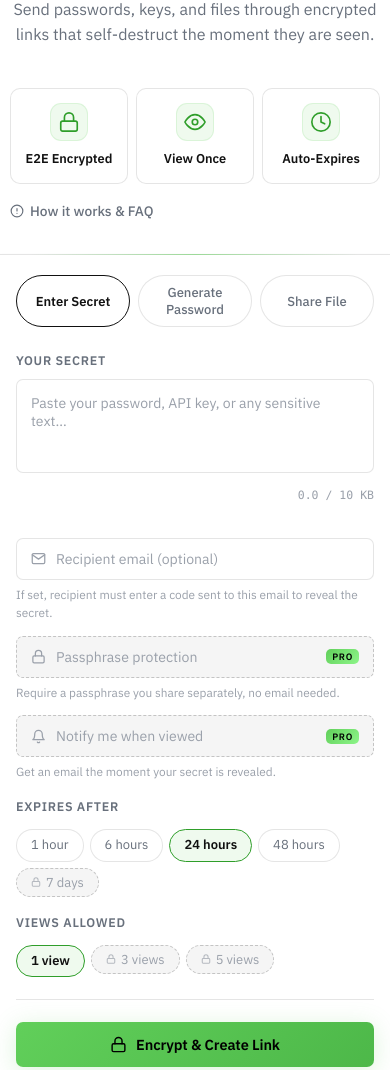
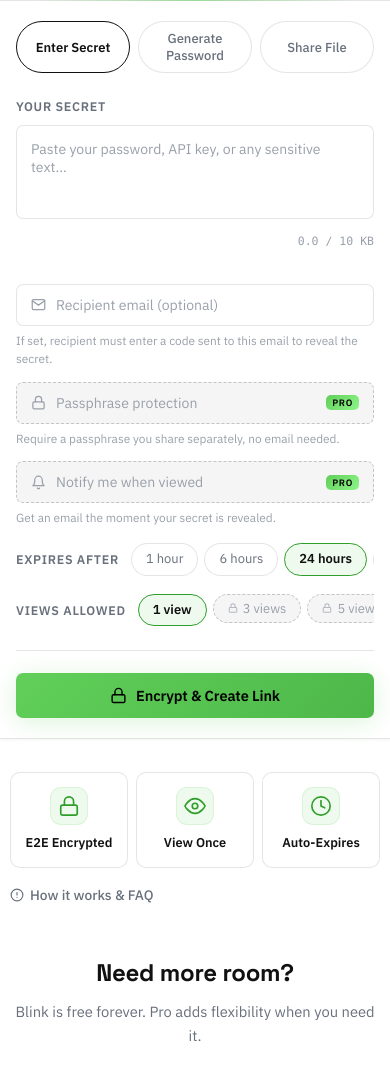
Before and after one commit to MALTOisHERE/onlyonce, a browser extension: page public/index.html in a window 390 px wide. Shown: the part 371-1441 px from the top of the page. Drawn offline with Linux system fonts and the light colour scheme; no server answers.

Commit message:
Improve mobile layout and overflow handling
Reorder the hero and secret card for smaller screens, compact the extension banner, and keep overflowing pills and badges scrollable to prevent page-width clipping.

```diff
--- a/public/index.html
+++ b/public/index.html
@@ -32,6 +32,7 @@
           <path fill="#e33b2e" d="M128.003 64.004H238.84a127.973 127.973 0 0 0-221.685.015l55.419 95.99l.015.008a63.993 63.993 0 0 1 55.415-96.014z"/>
         </svg>
         <span class="ext-banner-text">Blink is now on the Chrome Web Store! Create secret links right from your browser.</span>
+        <span class="ext-banner-text-short">New: browser extension</span>
         <a href="https://chromewebstore.google.com/detail/kllkcgnchmiaopmnaokioeajmdmfccgi" target="_blank" rel="noopener noreferrer" class="ext-banner-cta">
           Get the extension
           <svg width="13" height="13" viewBox="0 0 24 24" fill="none" stroke="currentColor" stroke-width="2.5" stroke-linecap="round" stroke-linejoin="round"><line x1="5" y1="12" x2="19" y2="12"></line><polyline points="12 5 19 12 12 19"></polyline></svg>
@@ -64,7 +65,6 @@
 
     <main class="main">
       <div class="hero-row">
-        <section class="hero">
           <div class="hero-top">
             <div class="hero-badge">
               <svg width="13" height="13" viewBox="0 0 24 24" fill="none" stroke="currentColor" stroke-width="2" stroke-linecap="round" stroke-linejoin="round"><path d="M12 22s8-4 8-10V5l-8-3-8 3v7c0 6 8 10 8 10z"/></svg>
@@ -107,7 +107,6 @@
               How it works &amp; FAQ
             </a>
           </div>
-        </section>
         <div class="card">
         <div class="tabs">
           <button class="tab active" data-tab="enter">Enter Secret</button>
--- a/public/style.css
+++ b/public/style.css
@@ -108,8 +108,14 @@
   --scrollbar-thumb-hover: #2a3757;
 }
 
-html { scroll-behavior: smooth; }
-
+html { scroll-behavior: smooth; overflow-x: hidden; }
+
+/* Guard against any one element overflowing and dragging the whole page
+   wider than the viewport - without this, a single stray overflow anywhere
+   on the page makes every "full width" element (header, banners, cards)
+   get visibly clipped at the real viewport edge, since their 100% widths
+   are then relative to the inflated, scrollable document instead of what's
+   actually visible. */
 body {
   font-family: 'IBM Plex Sans', system-ui, -apple-system, BlinkMacSystemFont, 'Segoe UI', Roboto, sans-serif;
   background: var(--bg);
@@ -118,6 +124,8 @@ body {
   line-height: 1.6;
   -webkit-font-smoothing: antialiased;
   transition: background .2s ease, color .2s ease;
+  overflow-x: hidden;
+  width: 100%;
 }
 
 ::selection { background: rgba(97,207,90,.35); }
@@ -178,6 +186,7 @@ body {
 .ext-banner-inner { display: flex; align-items: center; gap: 10px; flex-wrap: wrap; justify-content: center; }
 .ext-banner-icon { flex-shrink: 0; }
 .ext-banner-text { font-weight: 500; }
+.ext-banner-text-short { display: none; font-weight: 500; }
 .ext-banner-cta {
   display: inline-flex;
   align-items: center;
@@ -205,6 +214,12 @@ body {
 .ext-banner-close:hover { opacity: 1; }
 @media (max-width: 640px) {
   .ext-banner { padding: 10px 40px 10px 14px; font-size: .78rem; }
+  /* The full announcement sentence is what forced this banner to stack
+     across multiple lines. On mobile, swap it for a short label so the
+     icon, label and CTA all fit on one compact row. */
+  .ext-banner-text { display: none; }
+  .ext-banner-text-short { display: inline; }
+  .ext-banner-inner { flex-direction: row; gap: 8px; }
 }
 
 /* ── Header (slim top bar) ── */
@@ -281,19 +296,13 @@ body {
 .btn-theme-toggle:hover { border-color: var(--border-hi); color: var(--text); background: var(--surface-3); }
 
 /* ── Hero ── */
-.hero {
+.hero-top, .hero-bottom {
   display: flex;
   flex-direction: column;
-  justify-content: center;
-  gap: 40px;
   text-align: left;
   animation: fadeUp .5s .08s ease both;
   position: relative;
   z-index: 1;
-}
-.hero-top, .hero-bottom {
-  display: flex;
-  flex-direction: column;
 }
 .hero-bottom { gap: 16px; }
 .hero-badge {
@@ -348,14 +357,34 @@ body {
 .hero-row {
   display: grid;
   grid-template-columns: 1.05fr 1fr;
+  grid-template-rows: auto 1fr;
   gap: 56px;
   align-items: stretch;
   margin-bottom: 52px;
 }
+/* Two columns side by side above 860px: hero-top sits over hero-bottom in
+   the left column (card spans both rows, same visual as before this was
+   split into separate grid items). Below 860px the layout drops to one
+   column, and the card is given an explicit row BETWEEN hero-top and
+   hero-bottom - the title/description should be the first thing a phone
+   screen shows, then the actual create-secret box, with the feature
+   badges/stat counter/FAQ link (hero-bottom) pushed below it instead of
+   between the title and the box. */
+.hero-top, .card, .hero-bottom { min-width: 0; }
+.hero-top    { grid-column: 1; grid-row: 1; }
+.card        { grid-column: 2; grid-row: 1 / 3; }
+.hero-bottom { grid-column: 1; grid-row: 2; }
 @media (max-width: 860px) {
   .main { padding-left: 20px; padding-right: 20px; }
-  .hero-row { grid-template-columns: 1fr; gap: 32px; margin-bottom: 36px; }
-  .hero { text-align: center; }
+  .hero-row {
+    grid-template-columns: 1fr;
+    grid-template-rows: auto auto auto;
+    gap: 32px;
+    margin-bottom: 36px;
+  }
+  .hero-top    { grid-column: 1; grid-row: 1; text-align: center; }
+  .card        { grid-column: 1; grid-row: 2; }
+  .hero-bottom { grid-column: 1; grid-row: 3; text-align: center; }
   .hero-badge { margin-left: auto; margin-right: auto; }
   .hero-sub { margin: 0 auto; }
 }
@@ -863,7 +892,12 @@ input[type="range"]::-webkit-slider-thumb:hover { transform: scale(1.2); }
   letter-spacing: .01em;
 }
 @media (max-width: 600px) {
-  .stat-card { flex-direction: column; align-items: flex-start; gap: 4px; }
+  /* flex-wrap stays "wrap" from the base rule above unless reset here -
+     column-direction + wrap, with no explicit height, makes Chrome start a
+     second column once it decides the (auto, unconstrained) height ran out,
+     instead of just stacking all three children in one column. That's what
+     was pushing .stat-sub out to the right past the viewport edge. */
+  .stat-card { flex-direction: column; flex-wrap: nowrap; align-items: flex-start; gap: 4px; }
   .stat-sub { margin-left: 0; }
 }
 
@@ -1227,7 +1261,6 @@ input[type="range"]::-webkit-slider-thumb:hover { transform: scale(1.2); }
   gap: 12px;
   margin-top: 16px;
   margin-bottom: 6px;
-  flex-wrap: wrap;
 }
 .expiry-label {
   font-size: .78rem;
@@ -1238,8 +1271,22 @@ input[type="range"]::-webkit-slider-thumb:hover { transform: scale(1.2); }
   white-space: nowrap;
   flex-shrink: 0;
 }
-.expiry-pills { display: flex; gap: 6px; flex-wrap: wrap; }
-.expiry-pill { display: flex; cursor: pointer; }
+/* Pills that don't fit scroll horizontally (like a pricing-card strip)
+   instead of wrapping to a second line - min-width: 0 is what lets this
+   flex item actually shrink below its content's natural width so the
+   overflow (and the scrollbar) kicks in rather than pushing .card wider. */
+.expiry-pills {
+  display: flex;
+  gap: 6px;
+  flex-wrap: nowrap;
+  overflow-x: auto;
+  min-width: 0;
+  scrollbar-width: none;
+  -webkit-overflow-scrolling: touch;
+  padding-bottom: 2px;
+}
+.expiry-pills::-webkit-scrollbar { display: none; }
+.expiry-pill { display: flex; cursor: pointer; flex-shrink: 0; }
 .expiry-pill input { display: none; }
 .expiry-pill span {
   padding: 5px 14px;
@@ -2076,18 +2123,27 @@ input[type="range"]::-webkit-slider-thumb:hover { transform: scale(1.2); }
   text-align: center;
   animation: fadeUp .4s ease both;
 }
+/* Same idea as .expiry-pills: badges that don't fit scroll horizontally
+   instead of wrapping to a second line. justify-content: center still
+   centers them when they do fit (overflow-x only kicks in once they don't). */
 .extension-badges {
   display: flex;
   justify-content: center;
   gap: 10px;
-  flex-wrap: wrap;
-}
+  flex-wrap: nowrap;
+  overflow-x: auto;
+  scrollbar-width: none;
+  -webkit-overflow-scrolling: touch;
+  padding: 2px;
+}
+.extension-badges::-webkit-scrollbar { display: none; }
 .ext-badge {
   width: auto;
   display: inline-flex;
   align-items: center;
   gap: 8px;
   text-decoration: none;
+  flex-shrink: 0;
 }
 .ext-badge:disabled { opacity: .55; cursor: not-allowed; }
 .ext-badge:disabled:hover { border-color: var(--border); color: var(--text-muted); background: var(--surface-2); }
```
